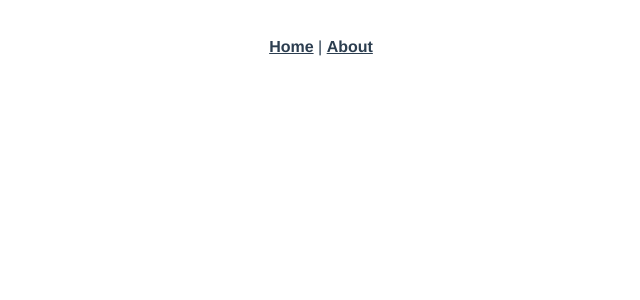
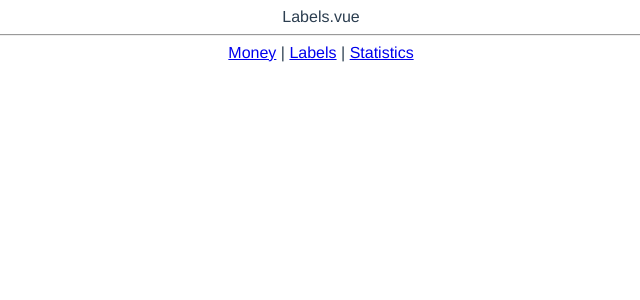
Before and after one commit to Flight-Yang/Money-yang, a Vue app: page /#/labels in a window 1280 px wide. Shown: the top 300 px of the page, without its empty margins (319-959 px from the left). Built offline with nearby package versions, Linux system fonts and the light colour scheme.

Commit message:
创建三个页面

```diff
--- a/src/App.vue
+++ b/src/App.vue
@@ -1,10 +1,12 @@
 <template>
   <div id="app">
-    <div id="nav">
-      <router-link to="/">Home</router-link> |
-      <router-link to="/about">About</router-link>
+    <router-view/>
+    <hr>
+    <div>
+      <router-link to="/money">Money</router-link> |
+      <router-link to="/labels">Labels</router-link> |
+      <router-link to="/statistics">Statistics</router-link>
     </div>
-    <router-view/>
   </div>
 </template>
 
--- a/src/router/index.ts
+++ b/src/router/index.ts
@@ -1,22 +1,28 @@
 import Vue from 'vue'
-import VueRouter, { RouteConfig } from 'vue-router'
+import VueRouter, {RouteConfig} from 'vue-router'
 import Home from '../views/Home.vue'
+import Money from "@/views/Money.vue";
+import Labels from "@/views/Labels.vue";
+import Statistics from "@/views/Statistics.vue";
 
 Vue.use(VueRouter)
 
 const routes: Array<RouteConfig> = [
     {
         path: '/',
-    name: 'Home',
-    component: Home
+        component: Money
     },
     {
-    path: '/about',
-    name: 'About',
-    // route level code-splitting
-    // this generates a separate chunk (about.[hash].js) for this route
-    // which is lazy-loaded when the route is visited.
-    component: () => import(/* webpackChunkName: "about" */ '../views/About.vue')
+      path:'/money',
+      component:Money
+    },
+    {
+      path:'/labels',
+      component:Labels
+    },
+    {
+     path:'/statistics',
+     component:Statistics
     }
 ]
 
--- /dev/null
+++ b/src/views/Labels.vue
@@ -0,0 +1,15 @@
+<template>
+    <div>
+        Labels.vue
+    </div>
+</template>
+
+<script lang="ts">
+    export default {
+        name: "Labels"
+    }
+</script>
+
+<style lang="scss" scoped>
+
+</style>
--- /dev/null
+++ b/src/views/Money.vue
@@ -0,0 +1,15 @@
+<template>
+    <div>
+        Money.vue
+    </div>
+</template>
+
+<script lang="ts">
+    export default {
+        name: "Money"
+    }
+</script>
+
+<style lang="scss" scoped>
+
+</style>
--- /dev/null
+++ b/src/views/Statistics.vue
@@ -0,0 +1,15 @@
+<template>
+    <div>
+        Statistics.vue
+    </div>
+</template>
+
+<script lang="ts">
+    export default {
+        name: "Statistics"
+    }
+</script>
+
+<style lang="scss" scoped>
+
+</style>
```
Lines whose indentation alone changed are shown as unchanged.
